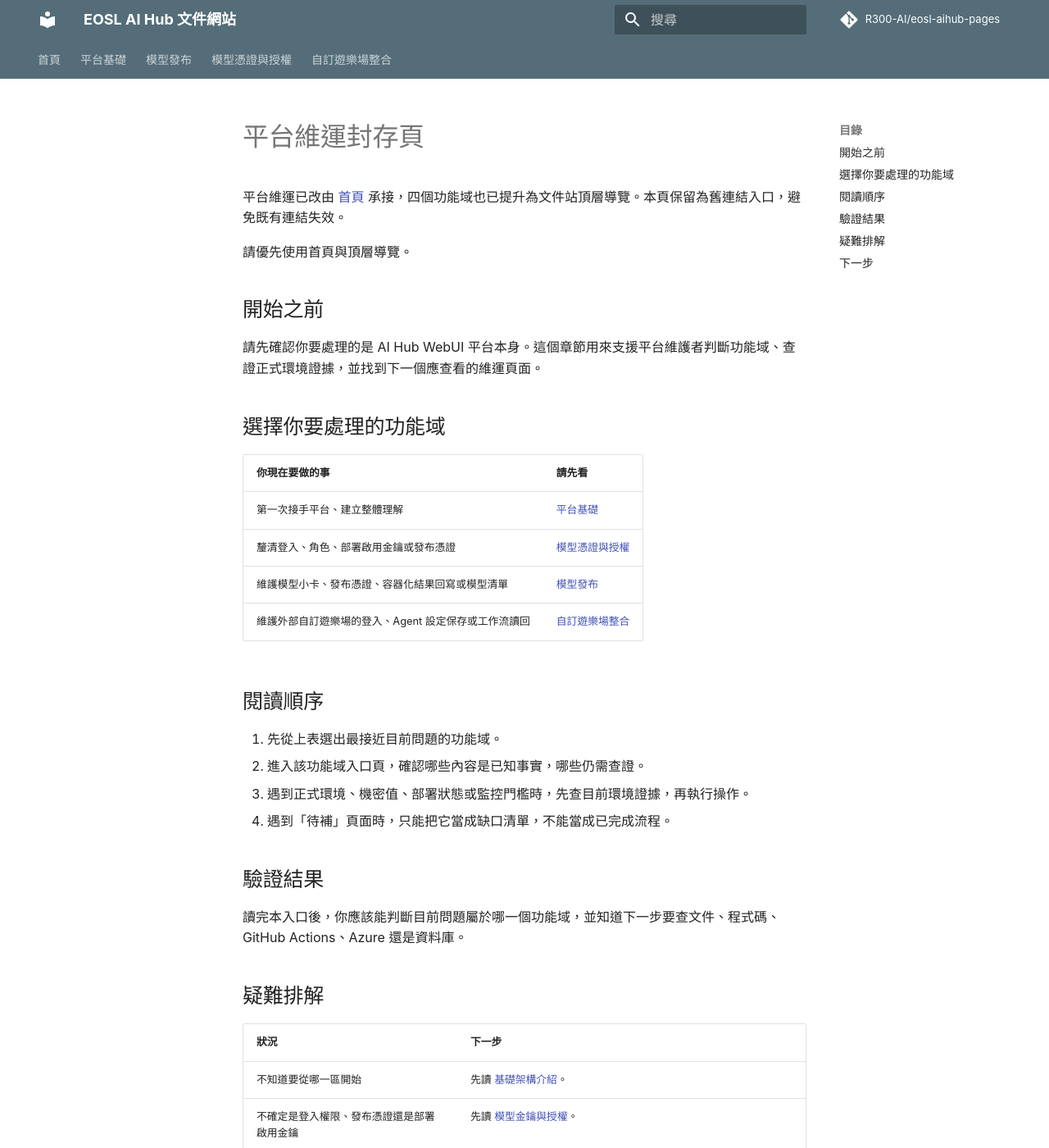
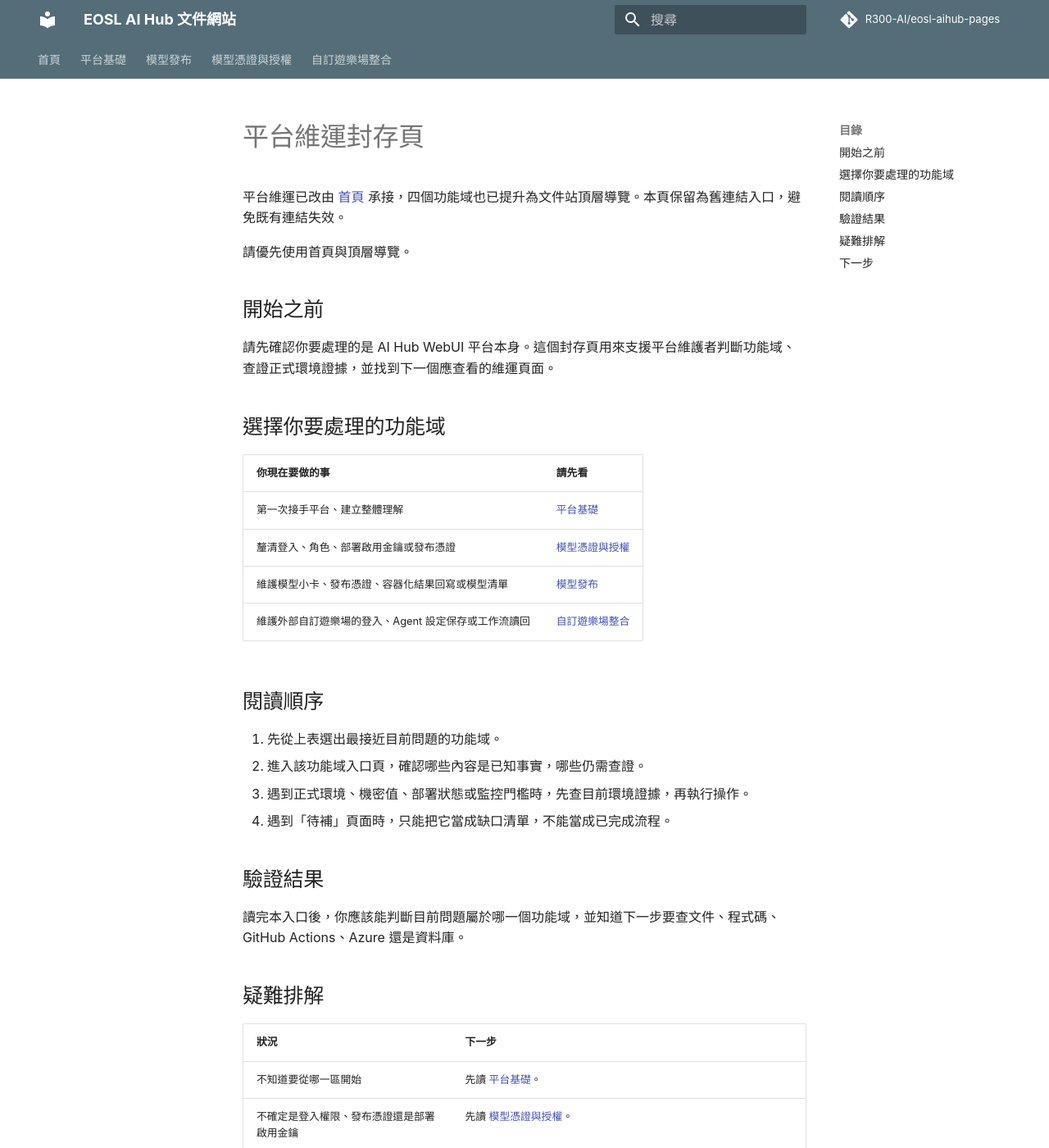
Before and after one commit to MarkovChenITRI/eosl-aihub-pages, an MkDocs documentation site: the page built from docs/platform-maintenance/index.md, in a window 1280 px wide and 1400 px high. Shown: the whole window at 82% size. Built offline with MkDocs 1.6.1 and Material for MkDocs 9.7.7, drawn with Linux system fonts in a browser that asks for light colours; comment, search, counter and statistics services are not loaded; some of the changed text lies outside the part shown.

Commit message:
Clean up archived maintenance terminology

```diff
--- a/docs/platform-maintenance/index.md
+++ b/docs/platform-maintenance/index.md
@@ -6,7 +6,7 @@
 
 ## 開始之前
 
-請先確認你要處理的是 AI Hub WebUI 平台本身。這個章節用來支援平台維護者判斷功能域、查證正式環境證據，並找到下一個應查看的維運頁面。
+請先確認你要處理的是 AI Hub WebUI 平台本身。這個封存頁用來支援平台維護者判斷功能域、查證正式環境證據，並找到下一個應查看的維運頁面。
 
 ## 選擇你要處理的功能域
 
@@ -32,10 +32,10 @@
 
 | 狀況 | 下一步 |
 | --- | --- |
-| 不知道要從哪一區開始 | 先讀 [基礎架構介紹](foundation/index.md)。 |
-| 不確定是登入權限、發布憑證還是部署啟用金鑰 | 先讀 [模型金鑰與授權](model-credentials-authorization/index.md)。 |
+| 不知道要從哪一區開始 | 先讀 [平台基礎](foundation/index.md)。 |
+| 不確定是登入權限、發布憑證還是部署啟用金鑰 | 先讀 [模型憑證與授權](model-credentials-authorization/index.md)。 |
 | 文件寫到「待確認」 | 不要直接當成正式現況；先向目前維護者確認環境證據。 |
-| 文件與舊實作命名不一致 | 以本區新版維運文件定義的流程與資料責任為準，並把舊命名列入遷移或清理清單。 |
+| 文件與舊實作命名不一致 | 以本文件站新版維運文件定義的流程與資料責任為準，並把舊命名列入遷移或清理清單。 |
 
 ## 下一步
 
```
